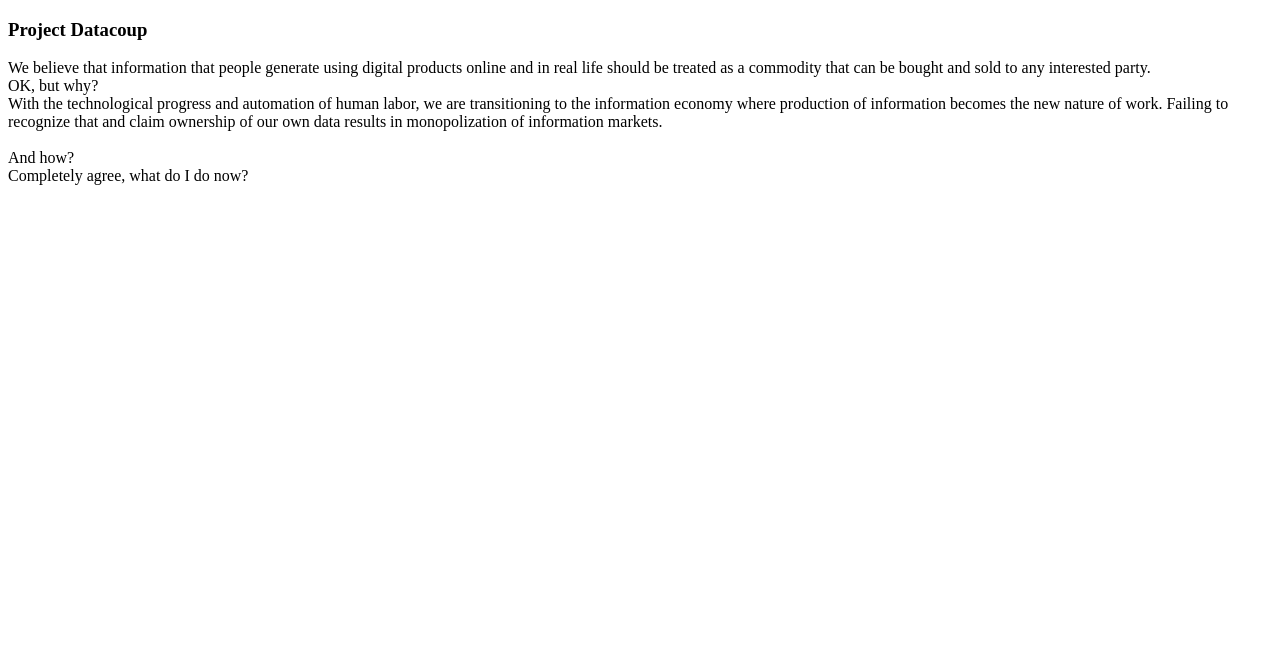
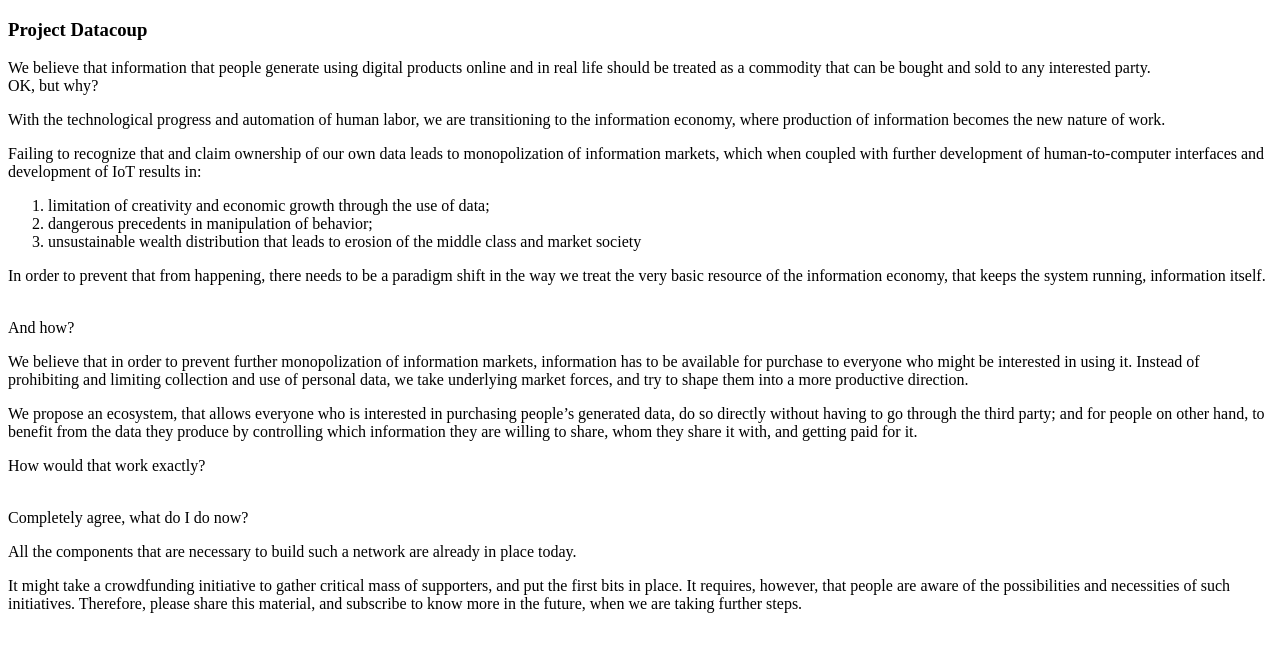
Before and after one commit to freele/datacoup, a Node project: template views/index.jade in a window 1280 px wide. Shown: the top 652 px of the page. Run offline with Node 20 templates, Linux system fonts and the light colour scheme; the template is opened without the code that fills it, so the values that code supplies are empty.

Commit message:
Level1 of content bootstrapped

```diff
--- /dev/null
+++ b/views/content/level0.jade
@@ -0,0 +1,14 @@
+.contentLevel0
+  | We believe that information that people generate using digital products online and in real life should be treated as a commodity that can be bought and sold to any interested party.
+  | <br /> OK, but
+  span.expandable(onclick='expandCat("#l1_why")') why
+  | ?
+  include ./level1_why.jade
+  | <br /> And
+  span.expandable(onclick='expandCat("#l1_how")') how
+  | ?
+  include ./level1_how.jade
+  | <br /> Completely agree,
+  span.expandable(onclick='expandCat("#l1_next")') what do I do now
+  | ?
+  include ./level1_next.jade
--- /dev/null
+++ b/views/content/level1_how.jade
@@ -0,0 +1,4 @@
+#l1_how.contentLevel1
+  p We believe that in order to prevent further monopolization of information markets, information has to be available for purchase to everyone who might be interested in using it. Instead of prohibiting and limiting collection and use of personal data, we take underlying market forces, and try to shape them into a more productive direction.
+  p We propose an ecosystem, that allows everyone who is interested in purchasing people’s generated data, do so directly without having to go through the third party; and for people on other hand, to benefit from the data they produce by controlling which information they are willing to share, whom they share it with, and getting paid for it.
+  p How would that work exactly?
--- /dev/null
+++ b/views/content/level1_next.jade
@@ -0,0 +1,3 @@
+#l1_next.contentLevel1
+  p All the components that are necessary to build such a network are already in place today.
+  p It might take a crowdfunding initiative to gather critical mass of supporters, and put the first bits in place. It requires, however, that people are aware of the possibilities and necessities of such initiatives. Therefore, please share this material, and subscribe to know more in the future, when we are taking further steps.
--- /dev/null
+++ b/views/content/level1_why.jade
@@ -0,0 +1,8 @@
+#l1_why.contentLevel1
+  p With the technological progress and automation of human labor, we are transitioning to the information economy, where production of information becomes the new nature of work.
+  p Failing to recognize that and claim ownership of our own data leads to monopolization of information markets, which when coupled with further development of human-to-computer interfaces and development of IoT results in:
+  ol
+    li limitation of creativity and economic growth through the use of data;
+    li dangerous precedents in manipulation of behavior;
+    li unsustainable wealth distribution that leads to erosion of the middle class and market society
+  p In order to prevent that from happening, there needs to be a paradigm shift in the way we treat the very basic resource of the information economy, that keeps the system running, information itself.
--- a/views/index.jade
+++ b/views/index.jade
@@ -2,13 +2,4 @@ extends layout
 
 block content
   h3 Project Datacoup
-  .contentLevel0
-    | We believe that information that people generate using digital products online and in real life should be treated as a commodity that can be bought and sold to any interested party.
-    | <br /> OK, but
-    span.expandable(onclick='expandCat("#test_cat")') why
-    |?
-    #test_cat.contentLevel1
-      | With the technological progress and automation of human labor, we are transitioning to the information economy where production of information becomes the new nature of work.
-      | Failing to recognize that and claim ownership of our own data results in monopolization of information markets.
-    | <br /> And how?
-    | <br /> Completely agree, what do I do now?
+  include ./content/level0.jade
```
